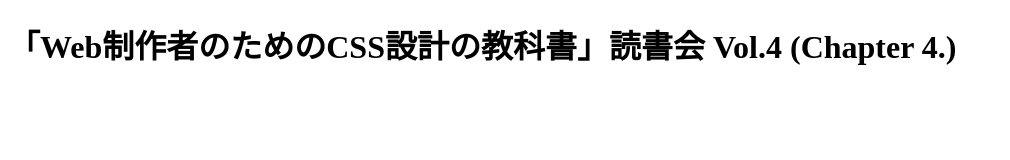
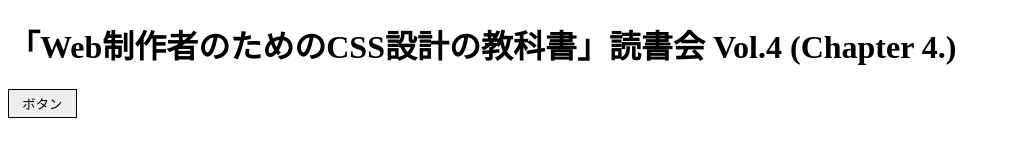
Before and after one commit to takoba/reading-css-architecture-textbook, a website: page 4th/index.html in a window 1280 px wide. Shown: the whole page, without its empty margins (0-1010 px from the left). Drawn offline with Linux system fonts and the light colour scheme.

Commit message:
add `<button />` & `.button`

```diff
--- a/4th/assets/style/common.css
+++ b/4th/assets/style/common.css
@@ -4,3 +4,11 @@
  * common.css
  *
  */
+
+.button {
+  display: inline-block;
+  border: 1px solid #000;
+  padding: 0.3em 1em;
+  background-color: #eee;
+  cursor: pointer;
+}
--- a/4th/index.html
+++ b/4th/index.html
@@ -9,5 +9,7 @@
 
 <h1>「Web制作者のためのCSS設計の教科書」読書会 Vol.4 (Chapter 4.)</h1>
 
+<button class="button">ボタン</button>
+
 </body>
 </html>
```
Also changed, not shown: 4th/assets/style/common.min.css.
